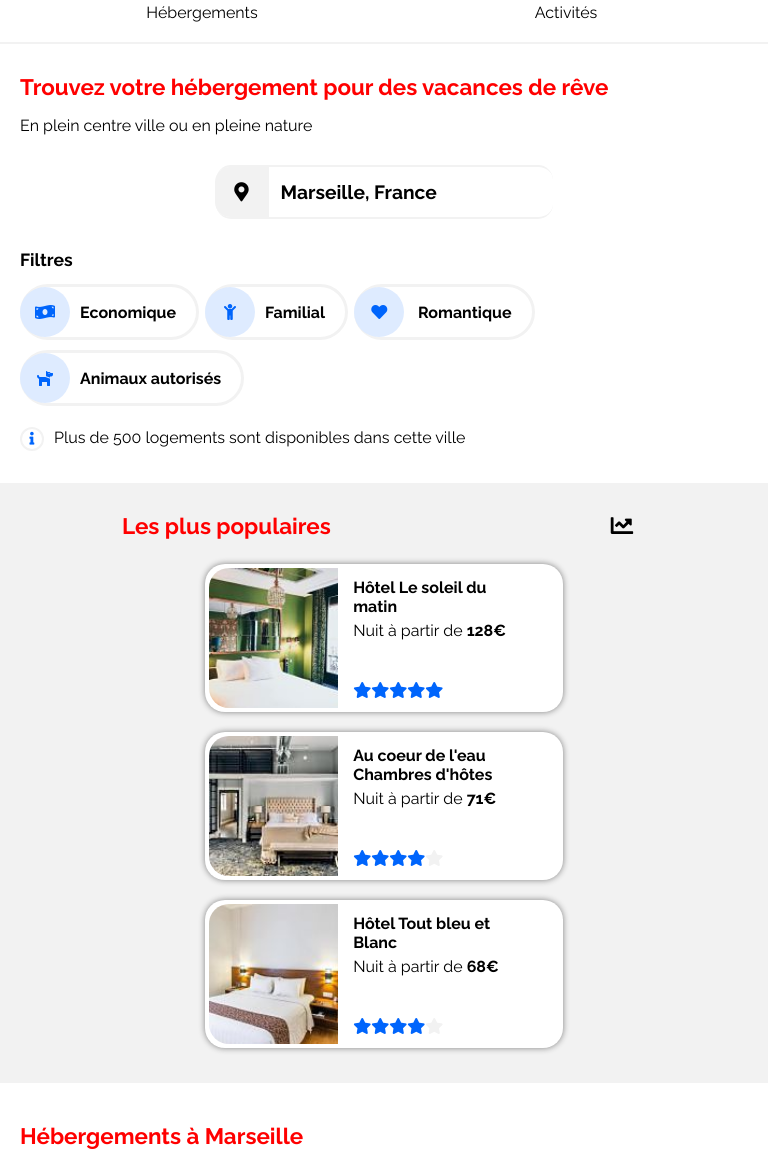
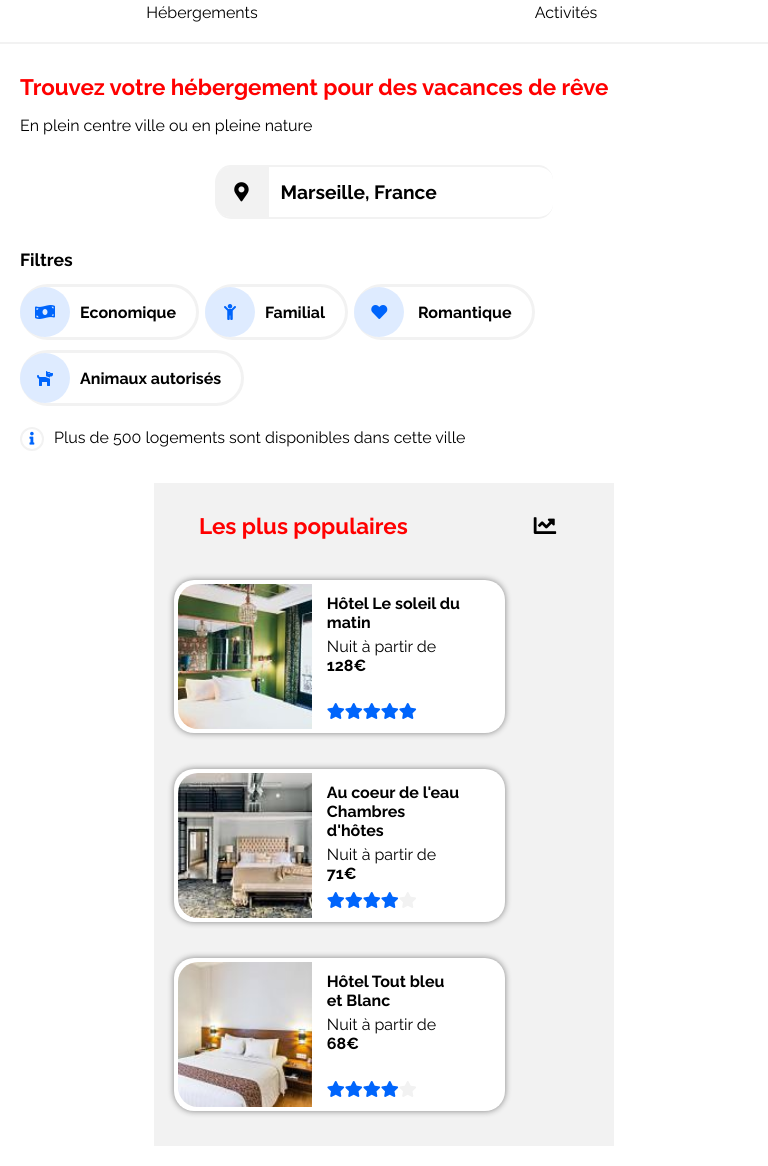
Before and after one commit to Helene21/HeleneGoussu_2_21022021.github.io, a plain HTML site: page index.html in a window 768 px wide. Shown: the part 98-1264 px from the top of the page. Drawn offline with Linux system fonts and the light colour scheme.

Commit message:
corrections mobile et desktop, début version tablette

```diff
--- a/index.html
+++ b/index.html
@@ -155,6 +155,7 @@
     			<i class="fas fa-chart-line"></i>
                 </div>
 
+                <div id="hotelspop">
                     <a href="#"><figure class="populaires">
                         <img src="images/heberg/hotel_soleil_du_matin.jpg" alt="photo_hotel">
                         <figcaption>
@@ -188,6 +189,7 @@
                             </div>
                         </figcaption>
                     </figure></a>
+                </div>
 
     		</div>
     	</section>
--- a/style.css
+++ b/style.css
@@ -374,9 +374,8 @@ i.fa-info
 		{
 			display: flex;
 			flex-direction: row;
-			height: 140px;
-			max-width: 350px;
-			min-width: 320px;
+			height: 145px;
+			width: 345px;
 			margin-left: auto;
 			margin-right: auto;
 		}
@@ -412,17 +411,19 @@ i.fa-info
 	display: flex;
 	flex-direction: row;
 	justify-content: space-between;
+	flex-wrap: wrap;
 }
 
 	#acti h1
 	{
-		margin: 50px 0 7px 0;
+		margin: 50px 0 -30px 0;
 	}
 
 	#activités div
 	{
-		width: 22.7%;
+		width: 300px;
 		height: 445px;
+		margin-top: 40px;
 	}
 
 		#acti figure
@@ -678,6 +679,9 @@ footer
 	div#pop
 		{
 			width: auto;
+			max-width: 420px;
+			margin-left: auto;
+			margin-right: auto;
 			border-radius: 0;
 			padding-bottom: 15px;
 			padding-left: 20px;
@@ -690,10 +694,9 @@ footer
 			}
 
 
-			figure.populaires
+			#pop figure
 			{
-				margin-right: 20px;
-				margin-left: 20px;
+				width: 323px;
 			}
 
 	#heberg #heb
@@ -738,6 +741,7 @@ footer
 				{
 					width: auto;
 					height: auto;
+					margin-top: 0;
 				}
 
 				#acti h1
@@ -802,7 +806,7 @@ footer
 
 /*XXXXXXXXXXXXXXXXXXXXXXXXXXXXXXXXXXXXXXXXXXXXX  VERSION TABLETTES    XXXXXXXXXXXXXXXXXXXXXXXXXXXXXXXXXXXXXXXXXXXXXXXXXXXXXXXXXX*/
 
-@media all and (min-width: 768px) and (max-width: 991px)
+@media all and (min-width: 768px) and (max-width: 1024px)
 
 {
 	h1
@@ -810,7 +814,35 @@ footer
 		color: red;
 	}
 
+/* xxxxxxxxxxxxxxxxxxxxxxxxxxxxxxxxxxxxxx disposition blocs partie hébergements   xxxxxxxxxxxxxxxxxxxxxxxxxxxxxxxxxxxxxxxx*/
 
-/* xxxxxxxxxxxxxxxxxxxxxxxxxxxxxxxxxxxxxx    xxxxxxxxxxxxxxxxxxxxxxxxxxxxxxxxxxxxxxxx*/
+	#heberg
+	{
+		flex-direction: column-reverse;
+		align-items: center;
+	}
+
+	#pop
+	{
+		margin-bottom: 40px;
+	}
+
+	#hotelspop
+	{
+		display: flex;
+		flex-wrap: wrap;
+	}
+
+	#pop figure
+	{
+		width: 323px;
+	}
+
+	#heb
+	{
+		flex-wrap: wrap;
+		width: 100%;
+	}
+
 
 }
```
